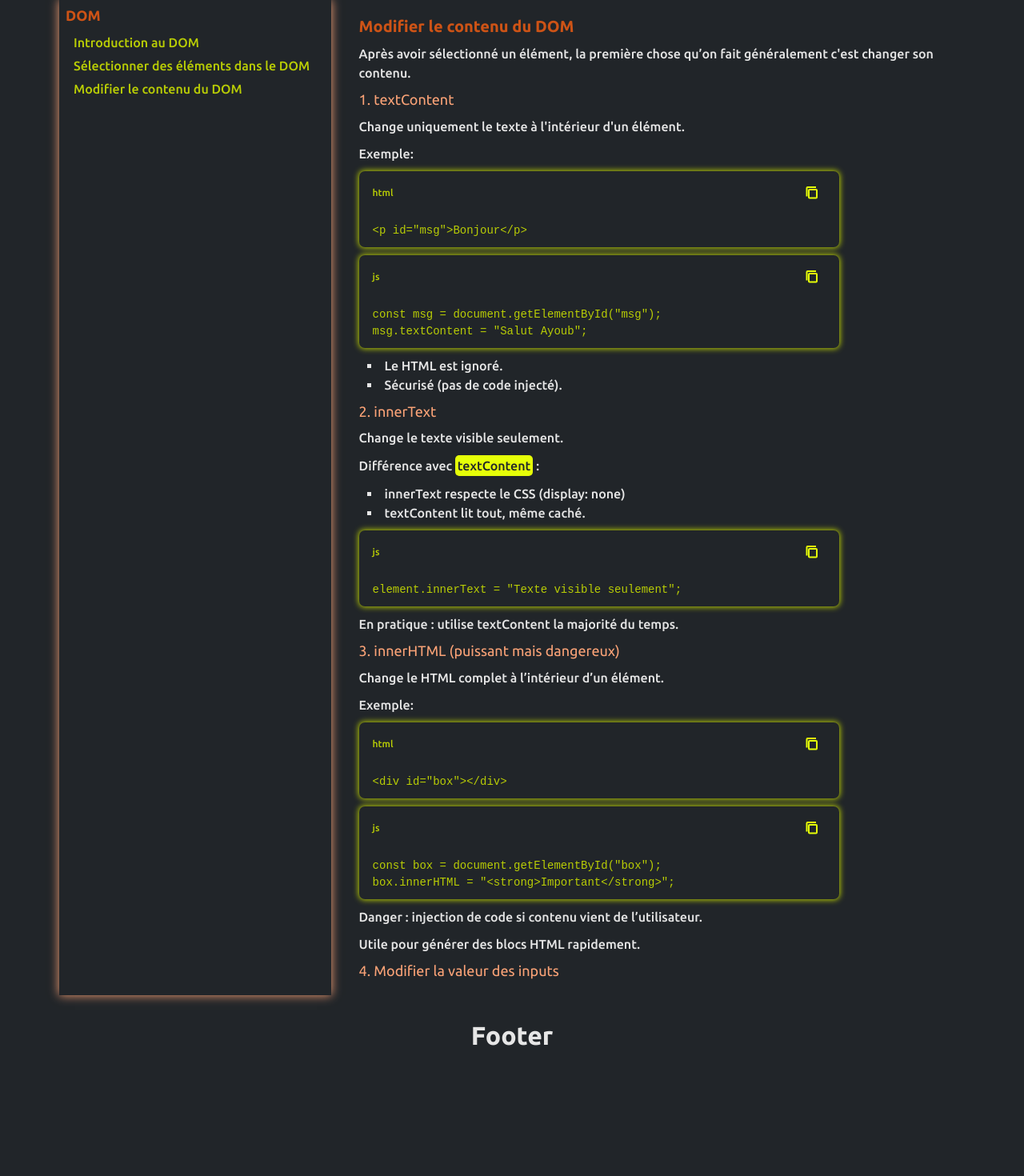
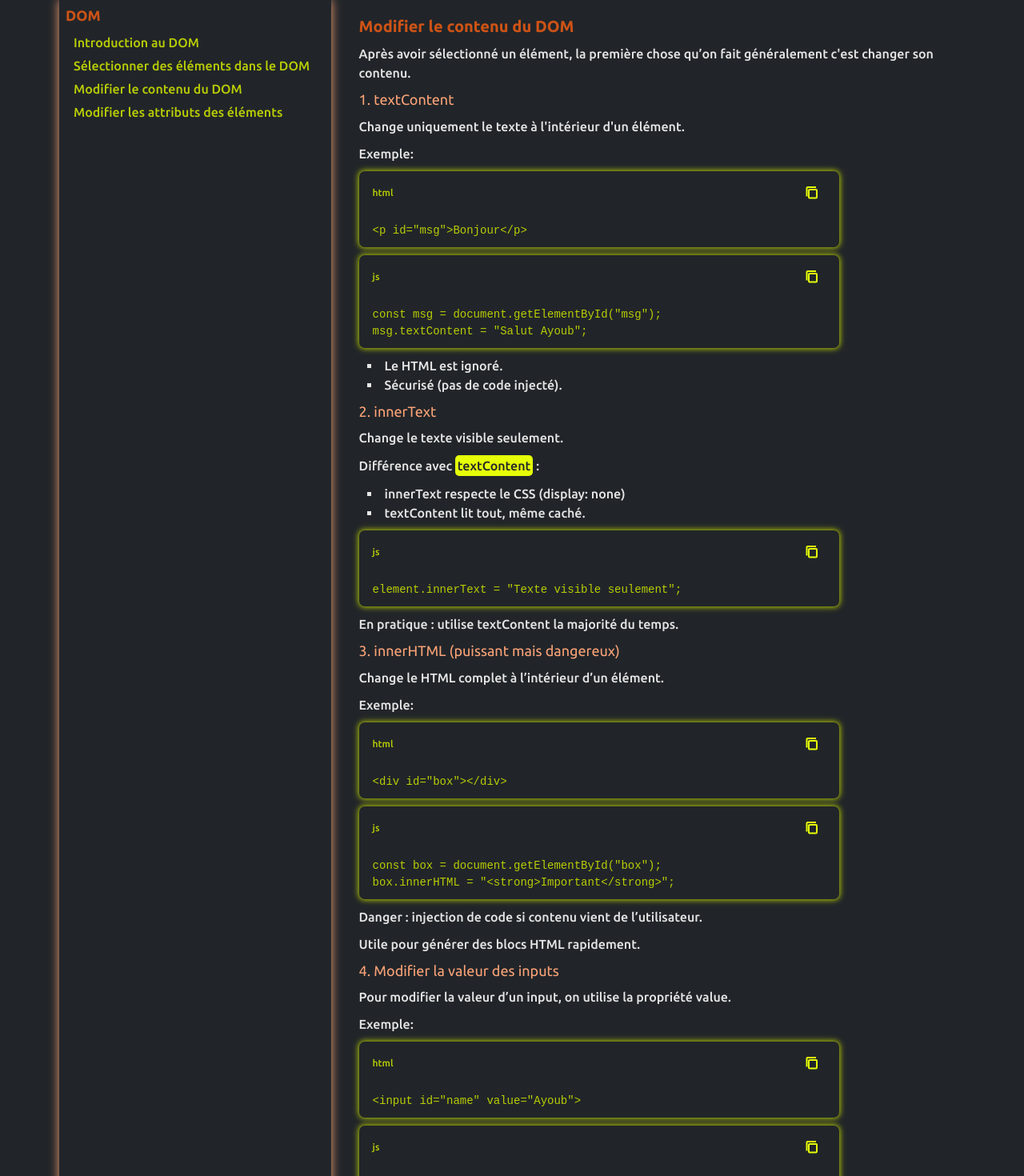
Before and after one commit to Ayo-Oub/learn_js, a React (Vite) app: page /learn_js/modf_conte_dom in a window 1280 px wide. Shown: the part 80-1550 px from the top of the page at 80% size. Before the commit the page ends 1404 px from the top, so only its background shows below. Built offline with nearby package versions, Linux system fonts and the light colour scheme.

Commit message:
Ajoute le cours chapitre 4

```diff
--- a/src/App.jsx
+++ b/src/App.jsx
@@ -3,6 +3,7 @@ import Home from "./pages/Home";
 import IntroDom from "./pages/contents/IntroDom";
 import SelectEleDom from "./pages/contents/SelectEleDom";
 import ModfConteDom from "./pages/contents/ModfConteDom";
+import ModfAttrDom from "./pages/contents/ModfAttrDom";
 
 function App() {
   const router = createBrowserRouter(
@@ -14,6 +15,7 @@ function App() {
           { path: "intro_dom", index: true, element: <IntroDom /> },
           { path: "select_element_in_the_dom", element: <SelectEleDom /> },
           { path: "modf_conte_dom", element: <ModfConteDom /> },
+          { path: "modf_attr_dom", element: <ModfAttrDom /> },
         ],
       },
     ],
--- a/src/components/Sidebar.jsx
+++ b/src/components/Sidebar.jsx
@@ -29,6 +29,14 @@ export default function Sidebar() {
             Modifier le contenu du DOM
           </Link>
         </li>
+        <li>
+          <Link
+            to="modf_attr_dom"
+            className="link"
+          >
+            Modifier les attributs des éléments
+          </Link>
+        </li>
       </ul>
     </div>
   );
--- a/src/data/dom.js
+++ b/src/data/dom.js
@@ -47,4 +47,10 @@ msg.textContent = "Salut Ayoub";
   `const box = document.getElementById("box");
 box.innerHTML = "<strong>Important</strong>";
 `,
+  `<input id="name" value="Ayoub">
+`,
+  `const input = document.getElementById("name");
+input.value = "Ahmed";
+`,
 ];
+export const codes_modf_attr_dom = [];
--- /dev/null
+++ b/src/pages/contents/ModfAttrDom.jsx
@@ -0,0 +1,18 @@
+import CodeContainer from "../../components/UI/CodeContainer";
+import { codes_modf_attr_dom } from "../../data/dom";
+
+import "./styling_cours.css";
+
+function ModfAttrDom() {
+  return (
+    <div className="content-container">
+      <h3 className="title">Modifier les attributs des éléments</h3>
+      <p>
+        Les attributs ce sont les infos dans la balise HTML : src, href, id,
+        class, value, type, placeholder …
+      </p>
+    </div>
+  );
+}
+
+export default ModfAttrDom;
--- a/src/pages/contents/ModfConteDom.jsx
+++ b/src/pages/contents/ModfConteDom.jsx
@@ -45,6 +45,14 @@ function ModfConteDom() {
       <p>Danger : injection de code si contenu vient de l’utilisateur.</p>
       <p>Utile pour générer des blocs HTML rapidement.</p>
       <h4 className="sub-title">4. Modifier la valeur des inputs</h4>
+      <p>Pour modifier la valeur d’un input, on utilise la propriété value.</p>
+      <p>Exemple:</p>
+      <CodeContainer
+        content={codes_modf_conte_dom[5]}
+        language="html"
+      />
+      <CodeContainer content={codes_modf_conte_dom[6]} />
+      <p>value ≠ textContent</p>
     </div>
   );
 }
```
